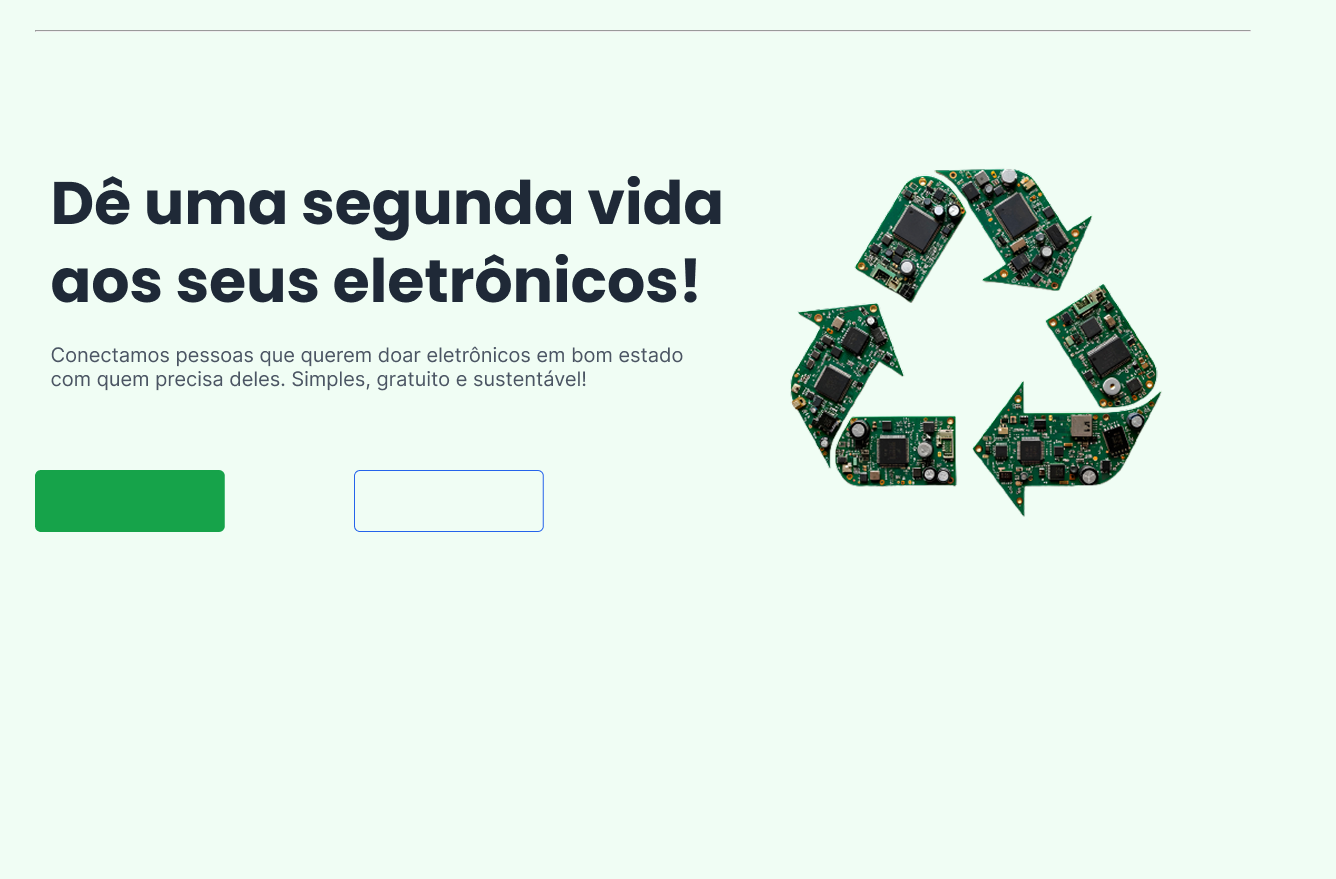
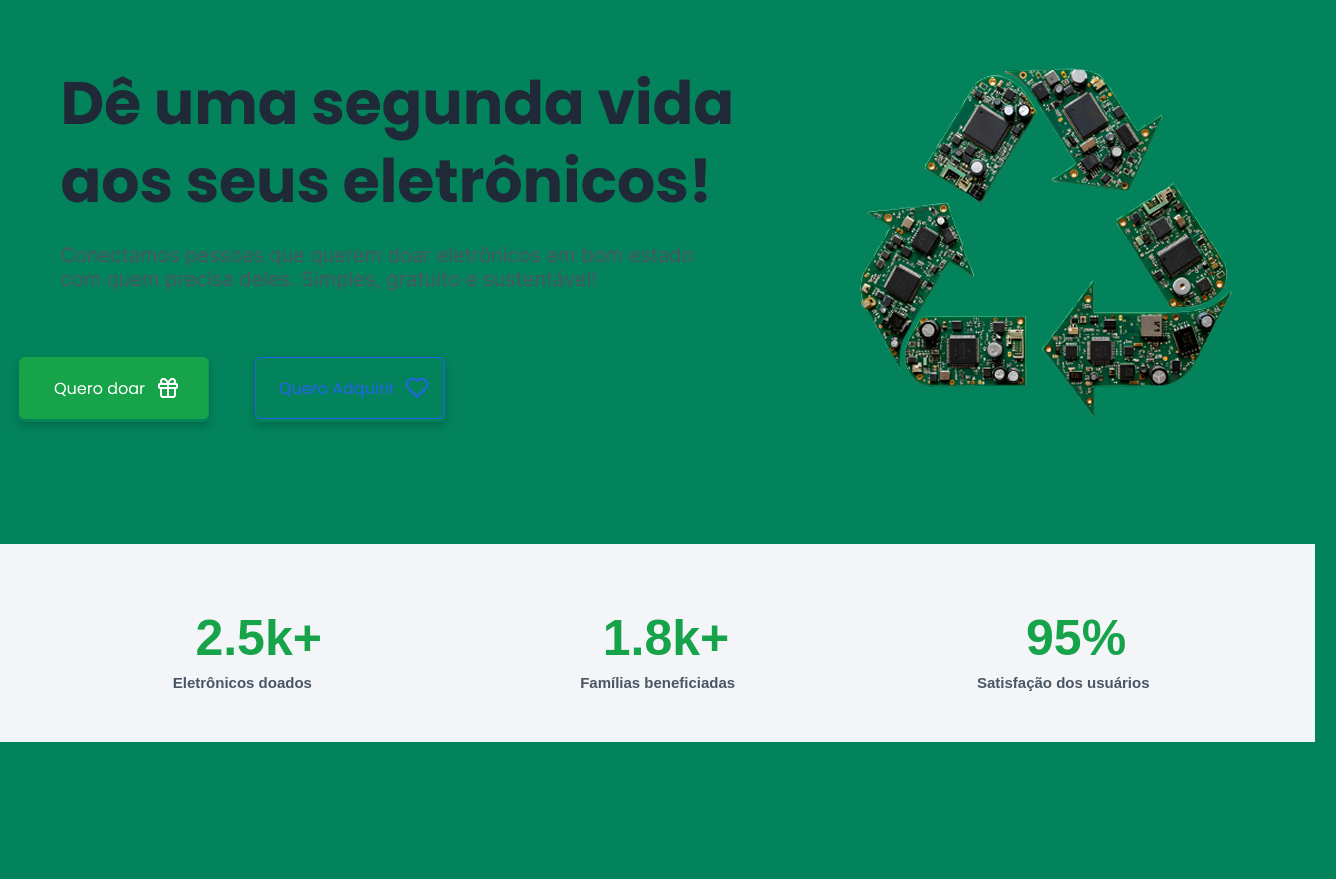
Before and after one commit to GTirs/reciclatech, a plain HTML site: page index.html in a window 1280 px wide. Shown: the part 106-985 px from the top of the page, 1336 px wide, since content can reach past the window. Before the commit the page ends 800 px from the top, so only its background shows below. Drawn offline with Linux system fonts and the light colour scheme.

Commit message:
terceiro commit

```diff
--- a/index.html
+++ b/index.html
@@ -16,9 +16,9 @@
                 <a href="index.html"><img src="image/logo-site.png" alt="Logo ReciclaTech"></a>
             </button>
             <ul id="lista">
-                <li class="li"><a href="index2.html">Como funciona</a></li>
-                <li class="li"><a href="index3.html">Doar</a></li>
-                <li class="li"><a href="index4.html">Adquirir</a></li>
+                <li class="li"><a class="link" href="index2.html">Como funciona</a></li>
+                <li class="li"><a class="link" href="index3.html">Doar</a></li>
+                <li class="li"><a class="link" href="index4.html">Adquirir</a></li>
             </ul>
             <button class="botao-canto">
                 <a href="#"><img src="image/Property 1=Hover-btn (1).png" alt="ReciclaTech"></a>
@@ -32,9 +32,34 @@
         <button class="btn-main-1">
             <a href="#"><img src="image/Rectangle.png" alt="retangulo verde"></a>
         </button>
+        <img class="img-btn-main-1" src="image/Frame 21.png" alt="Quero doar">
+
         <button class="btn-main-2">
             <a href="#"><img src="image/Rectangle (1).png" alt="retangulo sem fundo"></a>
         </button>
+        <img class="img-btn-main-2" src="image/Nova pasta/Frame 28.png" alt="Quero adquirir">
+        <div>
+            <section class="secao">
+                <p class="p1">2.5k+</p>
+                <p class="p2">Eletrônicos doados</p>
+
+                <p class="p1">1.8k+</p>
+                <p class="p2">Famílias beneficiadas</p>
+
+                <p class="p1">95%</p>
+                <p class="p2">Satisfação dos usuários</p>
+            </section>
+        </div>
+        <div>
+            <section>
+                <h1 class="secao-h1">Como funciona?</h1>
+                <p class="secao-paragrafo">É mais fácil que trocar a pilha do controle!</p>
+
+                <p>Para Doadores</p>
+                <p>Para Adquirentes</p>
+            </section>
+        </div>
+
     </main>
 </body>
 
--- a/style.scss
+++ b/style.scss
@@ -6,7 +6,7 @@
 
 body {
     font-family: poppins, sans-serif;
-    background-color: #f0fdf4;
+    background-color: #03835c;
 }
 
 #navbar {
@@ -21,11 +21,9 @@ body {
         background-color: transparent;
         display: inline-block;
         position: relative;
-        left: 25px;
+        left: 0px;
         border: none;
-        margin: 0px;
-        padding: 10px;
-
+        top: 25px;
     }
 
     #lista {
@@ -35,20 +33,27 @@ body {
 
     .li {
         display: inline-block;
-        justify-content: right;
         position: relative;
-        left: 250px;
-        top: -50px;
+        right: -220px;
+        top: -14px;
         margin: 0px 20px;
+
+        .link {
+            text-decoration: none;
+            color: black;
+        }
+
+        link:hover {
+            color: lightskyblue;
+        }
+
     }
 
     .botao-canto {
         background-color: transparent;
-        position: absolute;
-        margin: 10px;
-        padding: 10px;
-        top: 10px;
-        right: 20px;
+        position: relative;
+        top: -55px;
+        left: 1147px;
         border: none;
         transition: background-color 0.3s ease;
         border-radius: 5px;
@@ -65,10 +70,10 @@ body {
 
     .linha {
         width: 95%;
-        margin: 35px;
-        padding: 0px;
+        position: relative;
         display: inline-block;
-        top: -10px;
+        top: -55px;
+        left: 37px;
     }
 
 main {
@@ -80,37 +85,106 @@ main {
     .Banner-1 {
         margin: 70px;
         position: absolute;
-        top: 200px;
-        left: -20px;
+        top: 100px;
+        left: -10px;
     }
 
     .Banner-2 {
         margin: 0px;
         position: absolute;
-        top: 230px;
-        right: 100px;
+        top: 130px;
+        right: 30px;
     }
 
     .btn-main-1 {
         background-color: transparent;
         border: none;
         position: relative;
-        top: 379px;
-        left: -225px;
+        top: 279px;
+        left: -241px;
+        border-radius: 5px;
+        box-shadow: 0 4px 8px rgba(0, 0, 0, 0.2);
+        filter: blur(0.3);
+    }
+
+    .img-btn-main-1 {
+        position: relative;
+        top: 260px;
+        left: -400px;
     }
 
     .btn-main-1:hover {
         cursor: pointer;
+        background-color: lightgreen;
+        transform: scale (0.8);
+        opacity: 0.8;
     }
 
     .btn-main-2 {
         background-color: transparent;
         border: none;
         position: relative;
-        top: 379px;
-        left: -100px;
+        top: 279px;
+        left: -330px;
+        border-radius: 5px;
+        box-shadow: 0 4px 8px rgba(0, 0, 0, 0.2);
+        filter: blur(0.3);
+    }
+    .img-btn-main-2 {
+        position: relative;
+        top: 260px;
+        left: -500px;
     }
 
     .btn-main-2:hover {
         cursor: pointer;
+        background-color: lightskyblue;
+        transform: scale (0.8);
+        opacity: 0.8;
     }
+
+    .secao {
+        background-color: #F3F5F8;
+        display: flex;
+        justify-content: space-around;
+        position: relative;
+        margin: 70px;
+        padding: 70px;
+        width: 1385px;
+        top: 330px;
+        left: -400px;
+        font-size: 24px;
+        font-weight: bold;
+    }
+
+    .p1 {
+        color: #16A34A;
+        font-size: 50px;
+        display: flex;
+        position: relative;
+        top: -5px;
+        left: 160px;
+    }
+
+    .p2 {
+        color: #4B5563;
+        font-size: 15px;
+        position: relative;
+        top: 60px;
+        left: -60px;
+        display: flex;
+    }
+
+    h1 {
+        font-size: 45px;
+        position: relative;
+        top: 400px;
+        left: -250px;
+    }
+
+    p {
+        font-size: 20px;
+        position: relative;
+        top: 420px;
+        left: -249px;
+    }
--- /dev/null
+++ b/style2.scss
@@ -0,0 +1,5 @@
+* {
+    margin: 0;
+    padding: 0;
+    box-sizing: border-box;
+}
```
Also changed, not shown: index2.html (+8 -0 lines), style.css, style2.css (added), 2 other files.
